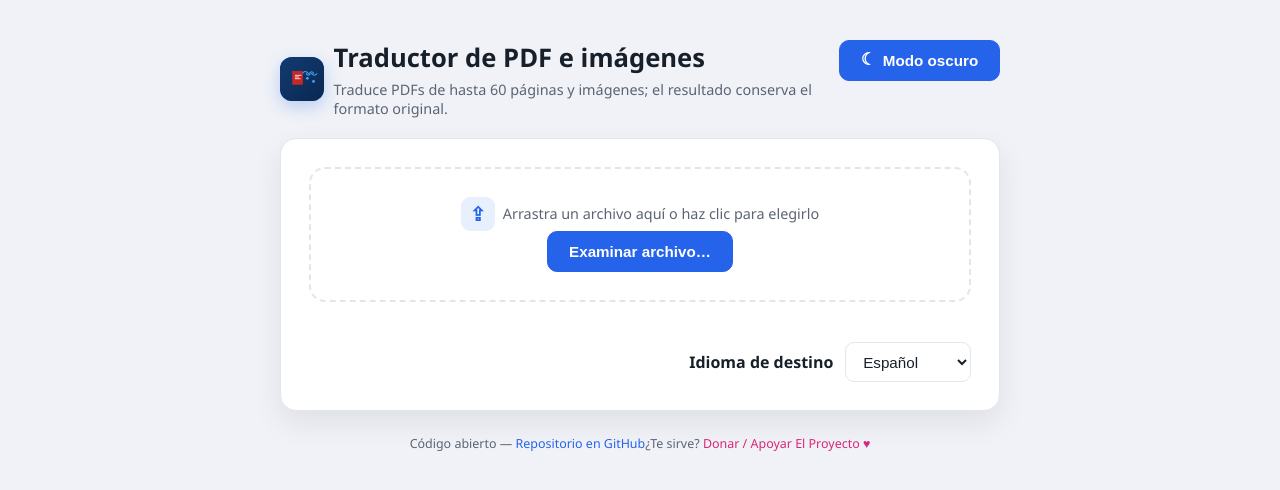
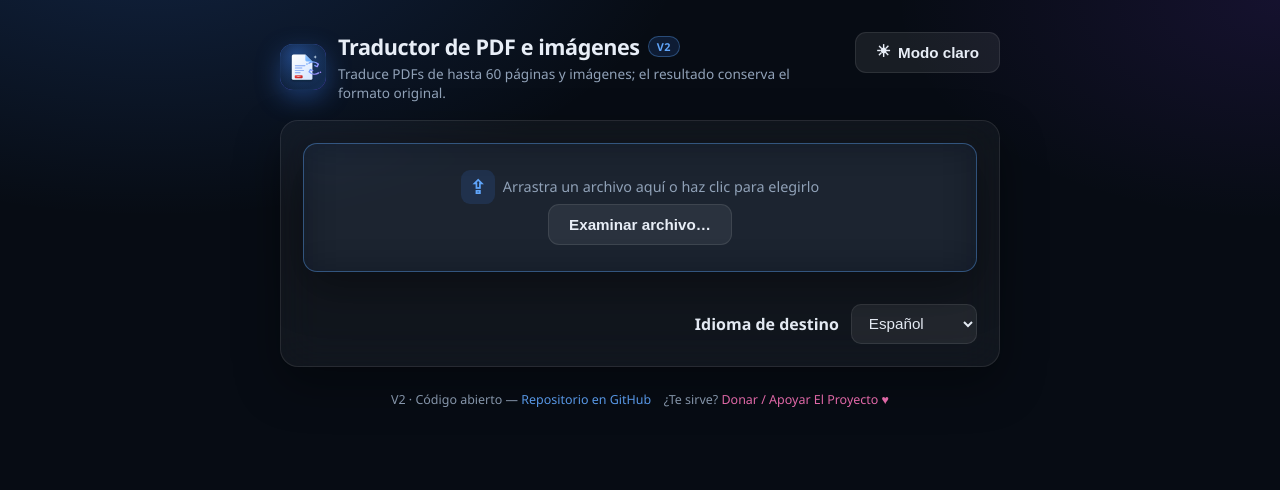
Before and after one commit to rserrano285-svg/PDF-Image-Translator-Windows, a React (Create React App) app: page / in a window 1280 px wide. Shown: the top 490 px of the page. Built offline with nearby package versions, Linux system fonts and the light colour scheme.

Commit message:
V2: interfaz cristal oscuro con acentos azules, logo renovado, versión visible y orientación automática para imprimir

```diff
--- a/src/App.css
+++ b/src/App.css
@@ -1,7 +1,7 @@
 :root {
   --brand: #2563eb;
-  --brand-2: #1d4ed8;
-  --radius: 16px;
+  --brand-2: #60a5fa;
+  --radius: 18px;
   --card: #ffffff;
   --line: #e2e6ec;
   --text: #17202a;
@@ -9,444 +9,141 @@
   --shadow: 0 12px 30px rgba(20, 30, 50, 0.08);
 }
 
+/* Cristal oscuro (estilo V2) */
 html.dark {
-  --brand: #60a5fa;
-  --brand-2: #3b82f6;
-  --card: #1f2128;
-  --line: #333842;
-  --text: #e8eaf0;
-  --muted: #9ba3b0;
-  --shadow: 0 12px 30px rgba(0, 0, 0, 0.35);
+  --brand: #3b82f6;
+  --brand-2: #60a5fa;
+  --card: rgba(255, 255, 255, 0.045);
+  --line: rgba(255, 255, 255, 0.09);
+  --text: #e8eef7;
+  --muted: #91a2b8;
+  --shadow: 0 18px 45px rgba(0, 0, 0, 0.35);
 }
 
-* {
-  box-sizing: border-box;
-}
+* { box-sizing: border-box; }
 
-html,
+html, body { margin: 0; padding: 0; }
+
 body {
-  margin: 0;
-  padding: 0;
+  font-family: 'Segoe UI', 'Helvetica Neue', Arial, sans-serif;
   background: #f0f2f7;
   color: var(--text);
-  font-family: 'Segoe UI', 'Helvetica Neue', Arial, sans-serif;
+  min-height: 100vh;
 }
 
 html.dark body {
-  background: #0d0f14;
+  background:
+    radial-gradient(900px 500px at 12% -10%, rgba(59, 130, 246, 0.20), transparent 60%),
+    radial-gradient(700px 400px at 100% 0%, rgba(124, 58, 237, 0.12), transparent 55%),
+    #070c14;
+  color: var(--text);
 }
 
-.page {
-  width: min(720px, calc(100vw - 2.25rem));
-  margin: 2.5rem auto;
-  padding-bottom: 2rem;
-}
+.page { width: min(720px, calc(100vw - 2.25rem)); margin: 2rem auto; padding-bottom: 2rem; }
 
-.header {
-  display: flex;
-  align-items: flex-start;
-  justify-content: space-between;
-  gap: 1.25rem;
-  margin-bottom: 1.25rem;
-}
+.header { display: flex; align-items: flex-start; justify-content: space-between; gap: 1rem; margin-bottom: 1.1rem; }
 
-.brand {
-  display: flex;
-  align-items: center;
-  gap: 0.6rem;
-}
+.brand { display: flex; align-items: center; gap: 0.75rem; }
 
 .brand .mark {
-  width: 44px;
-  height: 44px;
-  border-radius: 12px;
-  background: var(--brand);
-  display: flex;
-  align-items: center;
-  justify-content: center;
-  overflow: hidden;
-  flex-shrink: 0;
-  box-shadow: 0 6px 16px rgba(37, 99, 235, 0.25);
+  width: 46px; height: 46px; border-radius: 13px; flex-shrink: 0;
+  background: linear-gradient(135deg, var(--brand), #7c3aed);
+  display: flex; align-items: center; justify-content: center; overflow: hidden;
+  box-shadow: 0 8px 24px rgba(59, 130, 246, 0.35);
 }
+.brand .mark img { width: 100%; height: 100%; object-fit: contain; }
 
-.brand .mark img {
-  width: 100%;
-  height: 100%;
-  object-fit: contain;
-}
+.header h1 { margin: 0; font-size: 1.35rem; font-weight: 700; letter-spacing: -0.02em; display: flex; align-items: center; gap: 0.5rem; }
+.version { font-size: 0.68rem; font-weight: 700; color: var(--brand-2); background: rgba(59,130,246,.14); border: 1px solid rgba(96,165,250,.35); border-radius: 99px; padding: 0.15rem 0.5rem; letter-spacing: .04em; }
+.sub { margin: 0.2rem 0 0; color: var(--muted); font-size: 0.85rem; }
+.header-actions { display: flex; align-items: center; }
 
-.icon-btn {
-  display: inline-flex;
-  align-items: center;
-  gap: 0.45rem;
-  white-space: nowrap;
-}
-
-.icon-btn span {
-  font-size: 1.05rem;
-  line-height: 1;
-}
-
-.header h1 {
-  margin: 0;
-  font-size: 1.6rem;
-  font-weight: 700;
-}
-
-.sub {
-  margin: 0.3rem 0 0;
-  color: var(--muted);
-  font-size: 0.9rem;
-}
-
-.header-actions {
-  display: flex;
-  align-items: center;
-}
+.icon-btn { display: inline-flex; align-items: center; gap: 0.45rem; white-space: nowrap; }
+.icon-btn span { font-size: 1.05rem; line-height: 1; }
 
 .card {
   background: var(--card);
   border: 1px solid var(--line);
   border-radius: var(--radius);
   box-shadow: var(--shadow);
-  padding: 1.75rem;
-  display: flex;
-  flex-direction: column;
-  gap: 1.25rem;
+  padding: 1.4rem;
+  display: flex; flex-direction: column; gap: 1rem;
+}
+html.dark .card, html.dark .drop-zone, html.dark .preview-scroll {
+  background: var(--card);
+  backdrop-filter: blur(20px);
+  -webkit-backdrop-filter: blur(20px);
+  border: 1px solid var(--line);
+  box-shadow: var(--shadow);
 }
 
-.drop-zone {
-  border: 2px dashed var(--line);
-  border-radius: 16px;
-  padding: 1.75rem 1rem;
-  text-align: center;
-  transition:
-    border-color 0.15s,
-    background 0.15s;
-}
+.drop-zone { border: 2px dashed var(--line); border-radius: 14px; padding: 1.6rem 1rem; text-align: center; transition: border-color .15s, background .15s; }
+html.dark .drop-zone { border-color: rgba(96,165,250,.4); background: rgba(59,130,246,.045); }
+.drop-zone:hover, .drop-zone.dragging { border-color: var(--brand); background: rgba(59,130,235,.09); }
+input[type='file'] { display: none; }
 
-.drop-zone:hover,
-.drop-zone.dragging {
-  border-color: var(--brand);
-  background: rgba(37, 99, 235, 0.03);
-}
+.file-meta { display: flex; align-items: center; justify-content: center; gap: 0.85rem; flex-wrap: wrap; padding: 0.25rem 0; }
+.thumb { width: 50px; height: 50px; border-radius: 10px; display: flex; align-items: center; justify-content: center; overflow: hidden; flex-shrink: 0; border: 1px solid var(--line); background: rgba(59,130,246,.12); }
+html.dark .thumb { background: rgba(59,130,246,.16); border-color: rgba(96,165,250,.3); }
+.thumb-img { width: 100%; height: 100%; object-fit: cover; }
+.thumb-icon { font-size: 26px; line-height: 1; }
+.file-meta strong { font-weight: 650; }
+.size { font-size: 0.78rem; color: var(--muted); }
 
-input[type='file'] {
-  display: none;
-}
-
-.file-meta {
-  display: flex;
-  align-items: center;
-  justify-content: center;
-  gap: 0.85rem;
-  flex-wrap: wrap;
-  padding: 0.25rem 0;
-}
-
-.thumb {
-  width: 64px;
-  height: 64px;
-  border-radius: 12px;
-  background: rgba(0, 0, 0, 0.03);
-  display: flex;
-  align-items: center;
-  justify-content: center;
-  overflow: hidden;
-  border: 1px solid var(--line);
-  flex-shrink: 0;
-}
-
-html.dark .thumb {
-  background: rgba(255, 255, 255, 0.04);
-}
-
-.thumb-img {
-  width: 100%;
-  height: 100%;
-  object-fit: cover;
-  border-radius: 11px;
-}
-
-.thumb-icon {
-  font-size: 30px;
-  line-height: 1;
-}
-
-.file-meta strong {
-  display: block;
-}
-
-.size {
-  font-size: 0.78rem;
-  color: var(--muted);
-}
-
-.actions {
-  display: flex;
-  gap: 0.5rem;
-  flex-wrap: wrap;
-}
+.actions { display: flex; gap: 0.5rem; flex-wrap: wrap; }
 
 .btn {
-  border: none;
-  cursor: pointer;
-  font-size: 0.95rem;
-  font-weight: 600;
-  padding: 0.7rem 1.3rem;
-  border-radius: 10px;
-  background: #edf0f5;
-  color: var(--text);
-  transition:
-    opacity 0.2s,
-    transform 0.05s,
-    box-shadow 0.2s;
+  border: none; cursor: pointer; font-size: 0.95rem; font-weight: 650;
+  padding: 0.7rem 1.25rem; border-radius: 11px; background: #e7eaf0; color: var(--text);
+  transition: opacity .2s, transform .05s, box-shadow .2s;
 }
+html.dark .btn { background: rgba(255,255,255,.07); color: var(--text); border: 1px solid var(--line); }
+.btn:hover { opacity: .92; transform: translateY(-1px); }
+.btn:disabled { opacity: .5; cursor: not-allowed; transform: none; }
+.btn.primary { background: linear-gradient(135deg, var(--brand), #2563eb); color: #fff; box-shadow: 0 8px 22px rgba(37,99,235,.35); border: none; }
+.btn.primary:hover { opacity: 1; box-shadow: 0 10px 28px rgba(37,99,235,.5); }
+.btn.secondary { background: var(--card); border: 1px solid var(--line); color: var(--text); }
+.btn.download { display: inline-flex; align-items: center; text-decoration: none; margin-top: .6rem; }
 
-html.dark .btn {
-  background: #2a2d36;
-  color: var(--text);
-}
+.lang-row { display: flex; align-items: center; justify-content: flex-end; gap: .75rem; }
+.lang-label { font-weight: 600; }
+#to-lang { padding: .6rem .8rem; border: 1px solid var(--line); border-radius: 10px; font-size: .95rem; background: #fff; color: var(--text); }
+html.dark #to-lang { background: rgba(255,255,255,.07); color: var(--text); }
 
-.btn:hover {
-  opacity: 0.92;
-  transform: translateY(-1px);
-}
+.msg { margin: .4rem 0 0; font-weight: 600; }
+.msg.error { color: #b3261e; }
+.msg.warning { color: #a16207; }
+html.dark .msg.error { color: #f87171; }
+html.dark .msg.warning { color: #fcd34d; }
+.busy-msg { color: var(--brand-2); }
 
-.btn:disabled {
-  opacity: 0.5;
-  cursor: not-allowed;
-  transform: none;
-}
+.progress { height: 5px; border-radius: 99px; background: rgba(255,255,255,.08); overflow: hidden; margin-top: .35rem; }
+.progress > div { height: 100%; background: linear-gradient(90deg, var(--brand), #8b5cf6); animation: shimmer 1.1s linear infinite; }
+@keyframes shimmer { from { background-position: 200% 0; } to { background-position: -200% 0; } }
 
-.btn.primary {
-  background: var(--brand);
-  color: #fff;
-}
+.result { border-top: 1px solid var(--line); padding-top: 1rem; }
+.result h2 { margin: 0 0 .75rem; font-size: 1.1rem; }
+.result-head { display: flex; justify-content: space-between; align-items: center; gap: 1rem; flex-wrap: wrap; }
+.orientation { color: var(--brand-2); font-size: .82rem; margin: .5rem 0 0; }
 
-.btn.primary:hover {
-  opacity: 1;
-  box-shadow: 0 8px 20px rgba(37, 99, 235, 0.25);
-}
+.page-text { margin: .45rem 0; border-bottom: 1px solid var(--line); padding-bottom: .45rem; }
+.page-text summary { cursor: pointer; font-weight: 600; }
+.ocr-text { font-family: Consolas, 'Courier New', monospace; font-size: .78rem; white-space: pre-wrap; word-break: break-word; color: var(--muted); }
 
-html.dark .btn.primary:hover {
-  box-shadow: 0 8px 20px rgba(96, 165, 250, 0.3);
-}
+.preview { width: 100%; max-height: 340px; object-fit: contain; border: 1px solid var(--line); border-radius: 12px; margin-top: .5rem; background: #fff; }
+html.dark .preview { background: #101825; }
+.muted { color: var(--muted); margin: .4rem 0 0; font-size: .85rem; }
 
-.btn.secondary {
-  background: var(--brand);
-  color: #fff;
-  border: 1px solid var(--brand);
-}
+.preview-scroll { margin: .75rem 0; border: 1px solid var(--line); border-radius: 12px; padding: .5rem; background: #fff; max-height: 520px; overflow: auto; }
+html.dark .preview-scroll { background: rgba(255,255,255,.03); }
+.preview-scroll h3 { margin: .35rem .25rem; font-size: .9rem; color: var(--muted); }
+.pdf-page-preview { width: 100%; display: block; margin: .35rem 0; border: 1px solid var(--line); border-radius: 8px; }
 
-.btn.download {
-  display: inline-flex;
-  align-items: center;
-  gap: 0.4rem;
-  text-decoration: none;
-  margin-top: 0.6rem;
-  padding: 0.55rem 1.2rem;
-}
+.hint { color: var(--muted); font-size: .9rem; display: flex; align-items: center; justify-content: center; gap: .5rem; }
+.upload-icon { display: inline-flex; align-items: center; justify-content: center; width: 34px; height: 34px; border-radius: 9px; background: rgba(59,130,246,.14); color: var(--brand-2); font-size: 1.2rem; font-weight: 700; }
 
-.lang-row {
-  display: flex;
-  align-items: center;
-  justify-content: flex-end;
-  gap: 0.75rem;
-}
-
-.lang-label {
-  font-weight: 600;
-  color: var(--text);
-}
-
-#to-lang {
-  padding: 0.6rem 0.8rem;
-  border: 1px solid var(--line);
-  border-radius: 9px;
-  font-size: 0.95rem;
-  background: #fff;
-  color: var(--text);
-}
-
-html.dark #to-lang {
-  background: #2a2d36;
-  color: var(--text);
-}
-
-.msg {
-  margin: 0.4rem 0 0;
-  font-weight: 600;
-}
-
-.msg.error {
-  color: #b3261e;
-}
-
-.msg.warning {
-  color: #a16207;
-}
-
-html.dark .msg.error {
-  color: #f87171;
-}
-
-html.dark .msg.warning {
-  color: #fcd34d;
-}
-
-.result {
-  border-top: 1px solid var(--line);
-  padding-top: 1rem;
-}
-
-.result h2 {
-  margin: 0 0 0.75rem;
-  font-size: 1.1rem;
-}
-
-.result-head {
-  display: flex;
-  align-items: center;
-  gap: 0.75rem;
-}
-
-.page-text {
-  margin: 0.45rem 0;
-  border-bottom: 1px solid var(--line);
-  padding-bottom: 0.45rem;
-}
-
-.page-text summary {
-  cursor: pointer;
-  font-weight: 600;
-}
-
-.ocr-text {
-  font-family: Consolas, 'Courier New', monospace;
-  font-size: 0.78rem;
-  white-space: pre-wrap;
-  word-break: break-word;
-  color: var(--muted);
-  margin: 0.5rem 0 0;
-}
-
-.preview {
-  width: 100%;
-  max-height: 340px;
-  object-fit: contain;
-  border: 1px solid var(--line);
-  border-radius: 12px;
-  margin-top: 0.5rem;
-  background: #fff;
-  box-shadow: 0 4px 12px rgba(20, 30, 50, 0.04);
-}
-
-html.dark .preview {
-  background: #282a34;
-}
-
-.footer {
-  width: 100%;
-  display: flex;
-  justify-content: center;
-  margin-top: 1.5rem;
-}
-
-.footer-text {
-  color: var(--muted);
-  font-size: 0.78rem;
-  text-align: center;
-}
-
-.footer-text a {
-  color: var(--brand);
-  text-decoration: none;
-}
-
-.footer-text a:hover {
-  text-decoration: underline;
-}
-
-.muted {
-  color: var(--muted);
-  margin: 0.4rem 0 0;
-  font-size: 0.85rem;
-}
-
-.preview-scroll {
-  margin: 0.75rem 0;
-  border: 1px solid var(--line);
-  border-radius: 12px;
-  padding: 0.5rem;
-  background: #fff;
-  max-height: 520px;
-  overflow: auto;
-}
-
-html.dark .preview-scroll {
-  background: #282a34;
-}
-
-.preview-scroll h3 {
-  margin: 0.35rem 0.25rem;
-  font-size: 0.9rem;
-  color: var(--muted);
-}
-
-.pdf-page-preview {
-  width: 100%;
-  display: block;
-  margin: 0.35rem 0;
-  border: 1px solid var(--line);
-  border-radius: 8px;
-}
-
-.hint {
-  color: var(--muted);
-  font-size: 0.9rem;
-  display: flex;
-  align-items: center;
-  justify-content: center;
-  gap: 0.5rem;
-}
-
-.upload-icon {
-  display: inline-flex;
-  align-items: center;
-  justify-content: center;
-  width: 34px;
-  height: 34px;
-  border-radius: 9px;
-  background: rgba(37, 99, 235, 0.1);
-  color: var(--brand);
-  font-size: 1.2rem;
-  font-weight: 700;
-}
-
-.busy-msg {
-  color: var(--brand);
-}
-
-.progress {
-  height: 4px;
-  border-radius: 999px;
-  background: linear-gradient(90deg, var(--brand), #93c5fd, var(--brand));
-  background-size: 200% 100%;
-  animation: shimmer 1.1s linear infinite;
-  margin-top: 0.35rem;
-}
-
-@keyframes shimmer {
-  from {
-    background-position: 200% 0;
-  }
-  to {
-    background-position: -200% 0;
-  }
-}
-
-
-.footer-text a[href*="paypal"] {
-  color: #db2777;
-}
+.footer { width: 100%; display: flex; justify-content: center; gap: .8rem; flex-wrap: wrap; margin-top: 1.5rem; }
+.footer-text { color: var(--muted); font-size: .78rem; text-align: center; }
+.footer-text a { color: var(--brand-2); text-decoration: none; }
+.footer-text a:hover { text-decoration: underline; }
+.footer-text a[href*="paypal"] { color: #f472b6; }
--- a/src/App.tsx
+++ b/src/App.tsx
@@ -30,6 +30,8 @@ interface PdfResult {
   downloadName: string;
   pageCount: number;
   totalPages: number;
+  /** Orientación de la primera página, para ajustar la impresión. */
+  orientation: 'landscape' | 'portrait';
   texts: string[];
   pageImages: string[];
 }
@@ -85,9 +87,10 @@ function formatBytes(n: number): string {
 
 function readStoredDarkMode(): boolean {
   try {
-    return window.localStorage.getItem('pdfTranslator:dark') === 'true';
+    const stored = window.localStorage.getItem('pdfTranslator:dark');
+    return stored === null ? true : stored === 'true'; // cristal oscuro por defecto (V2)
   } catch {
-    return false;
+    return true;
   }
 }
 
@@ -249,6 +252,8 @@ export default function App() {
         downloadName: file.name.replace(/\.pdf$/i, '') + '_traducido.pdf',
         pageCount: selected.length,
         totalPages: pages.length,
+        orientation:
+          selected.length && selected[0].pageWidth >= selected[0].pageHeight ? 'landscape' : 'portrait',
         texts: translatedPages.map((p) => p.items.map((i) => i.str).join('\n')),
         pageImages,
       });
@@ -295,7 +300,9 @@ export default function App() {
             <img src={`${process.env.PUBLIC_URL || ''}icon.svg`} alt="" />
           </span>
           <div>
-            <h1>Traductor de PDF e imágenes</h1>
+            <h1>
+            Traductor de PDF e imágenes <span className="version">V2</span>
+          </h1>
             <p className="sub">
               Traduce PDFs de hasta {MAX_PAGES} páginas y imágenes; el resultado conserva el formato
               original.
@@ -395,6 +402,11 @@ export default function App() {
                   {result.totalPages > result.pageCount ? ` de ${result.totalPages}` : ''})
                 </a>
               </div>
+              <p className="orientation">
+                Orientación detectada:{' '}
+                <strong>{result.orientation === 'landscape' ? 'Horizontal / Apaisado' : 'Vertical'}</strong>{' '}
+                · la página se ajusta automáticamente para imprimir.
+              </p>
               {result.pageImages && result.pageImages.length > 0 && (
                 <div className="preview-scroll">
                   <h3>Vista previa</h3>
@@ -425,7 +437,7 @@ export default function App() {
       </main>
       <footer className="footer">
         <span className="footer-text">
-          Código abierto —{' '}
+          V2 · Código abierto —{' '}
           <a href="https://github.com/rserrano285-svg/PDF-Image-Translator-Windows" target="_blank" rel="noopener noreferrer">
             Repositorio en GitHub
           </a>
```
Also changed, not shown: src/services/pdf-generate.ts (+11 -2 lines), public/icon.svg, 1 other file (tests, documents, lock files or other folders).
